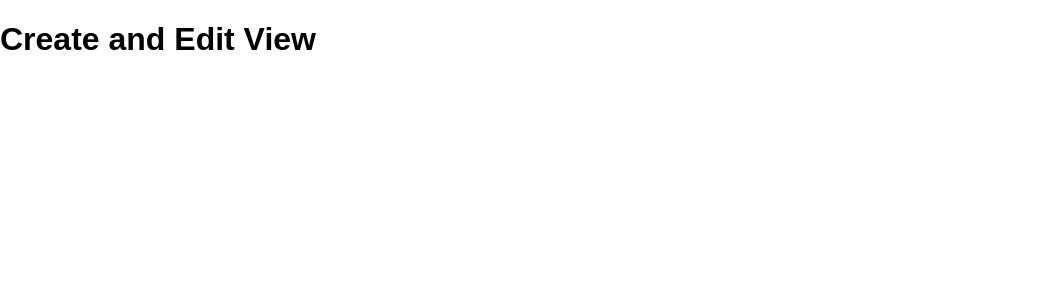
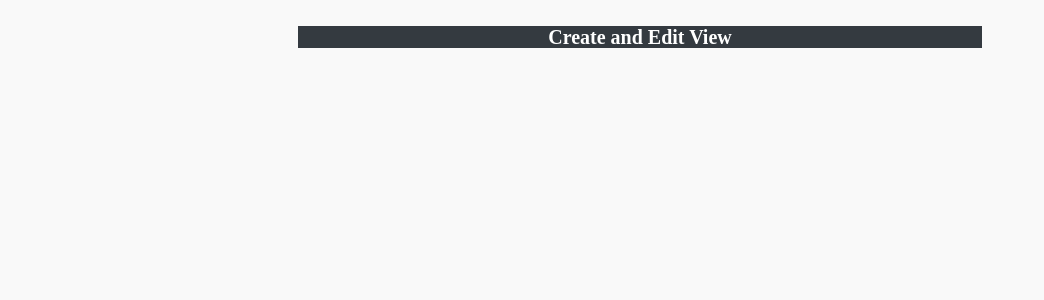
Before and after one commit to TeslaMotors91/Udacity-Readable, a React (Create React App) app: page /createEdit in a window 1280 px wide. Shown: the top 300 px of the page, without its empty margins (0-1044 px from the left). Built offline with nearby package versions, Linux system fonts and the light colour scheme.

Commit message:
feat: Implement styling on the root page.

```diff
--- a/package.json
+++ b/package.json
@@ -6,6 +6,7 @@
     "axios": "^0.17.1",
     "lodash": "^4.17.5",
     "prop-types": "^15.6.1",
+    "radium": "^0.22.0",
     "react": "^16.2.0",
     "react-dom": "^16.2.0",
     "react-redux": "^5.0.6",
--- a/src/App.css
+++ b/src/App.css
@@ -1,28 +1,97 @@
-.App {
-  text-align: center;
+html {
+  font-size: 62.5%;
+  font-family: serif;
 }
 
-.App-logo {
-  animation: App-logo-spin infinite 20s linear;
-  height: 80px;
+body {
+  font-size: 1.8rem;
+  line-height: 1.618;
+  max-width: 38em;
+  margin: auto;
+  color: #4a4a4a;
+  background-color: #f9f9f9;
+  padding: 13px;
 }
 
-.App-header {
-  background-color: #222;
-  height: 150px;
-  padding: 20px;
-  color: white;
+@media (max-width: 684px) {
+  body {
+    font-size: 1.53rem;
+  }
 }
 
-.App-title {
+@media (max-width: 382px) {
+  body {
+    font-size: 1.35rem;
+  }
+}
+
+h1,
+h2,
+h3,
+h4,
+h5,
+h6 {
+  line-height: 1.1;
+  font-family: Verdana, Geneva, sans-serif;
+  font-weight: 700;
+  overflow-wrap: break-word;
+  word-wrap: break-word;
+  -ms-word-break: break-all;
+  word-break: break-word;
+  -ms-hyphens: auto;
+  -moz-hyphens: auto;
+  -webkit-hyphens: auto;
+  hyphens: auto;
+}
+
+h1 {
+  font-size: 2.35em;
+}
+
+h2 {
+  font-size: 2em;
+}
+
+h3 {
+  font-size: 1.75em;
+}
+
+h4 {
   font-size: 1.5em;
 }
 
-.App-intro {
-  font-size: large;
+h5 {
+  font-size: 1.25em;
 }
 
-@keyframes App-logo-spin {
-  from { transform: rotate(0deg); }
-  to { transform: rotate(360deg); }
+h6 {
+  font-size: 1em;
 }
+
+#root {
+  height: 100%;
+}
+
+.post {
+  border: 1px dashed #ff5138;
+  margin: 10px;
+  padding: 30px;
+}
+
+.sm-label {
+  color: lightcyan;
+}
+
+.post a.h2 {
+  color: #ff5138;
+}
+
+.post a:hover,
+.post a:active {
+  color: #eb1d00;
+  text-decoration: none;
+}
+
+textarea {
+  height: 10em;
+}
--- a/src/App.js
+++ b/src/App.js
@@ -1,9 +1,10 @@
 // Dependency import
 import React from 'react';
-import { Route } from 'react-router-dom';
+import { BrowserRouter, Route, Switch } from 'react-router-dom';
 
 // Local imports
 import RootView from './containers/RootView';
+import Header from './components/common/Header';
 import CategoryView from './containers/CategoryView';
 import PostDetailView from './containers/PostDetailView';
 import CreateEditView from './containers/CreateEditView';
@@ -13,12 +14,17 @@ import './App.css';
 class ReadableApp extends React.Component {
   render() {
     return (
-      <div className="app">
-        <Route exact path="/" component={RootView} />
-        <Route path="/category" component={CategoryView} />
-        <Route path="/postDetail" component={PostDetailView} />
-        <Route path="/createEdit" component={CreateEditView} />
-      </div>
+      <BrowserRouter>
+        <div>
+          {/* <Header title="Readable" /> */}
+          <Switch>
+            <Route exact path="/" component={RootView} />
+            <Route pexact path="/category" component={CategoryView} />
+            <Route exact path="/postDetail" component={PostDetailView} />
+            <Route exact path="/createEdit" component={CreateEditView} />
+          </Switch>
+        </div>
+      </BrowserRouter>
     );
   }
 }
--- a/src/components/common/Button.js
+++ b/src/components/common/Button.js
@@ -1,20 +1,56 @@
 import React from 'react';
+import Radium from 'radium';
 // A constant to handle the Title of the ListBooks container/screen
-const Button = props => {
-  return (
-    <button
-      onClick={this.handleClick}
-      style={{
-        width: '75px',
-        height: '25px',
-        backgroundColor: 'black',
-        color: 'white',
-        borderRadius: 4
-      }}
-    >
-      {props.name}
-    </button>
-  );
+
+class Button extends React.Component {
+  render() {
+    // Inside render
+    return (
+      //   <button style={[styles.base, this.props.block && styles.block]}>{this.props.children}</button>
+      <div>
+        <button key="keyForButton" style={[styles.button]}>
+          Hover me!
+        </button>
+        {Radium.getState(this.state, 'keyForButton', ':hover') ? <span> Hovering!</span> : null}
+      </div>
+    );
+  }
+}
+
+var styles = {
+  base: {
+    background: 'blue',
+    border: 0,
+    borderRadius: 4,
+    color: 'white',
+    padding: '1.5em',
+
+    ':hover': {
+      backgroundColor: 'red'
+    },
+
+    ':focus': {
+      backgroundColor: 'green'
+    },
+
+    ':active': {
+      backgroundColor: 'yellow'
+    }
+  },
+
+  block: {
+    display: 'block',
+
+    ':hover': {
+      boxShadow: '0 3px 0 rgba(0,0,0,0.2)'
+    }
+  },
+  button: {
+    // Even though we don't have any special styles on the button, we need
+    // to add empty :hover styles here to tell Radium to track this element's
+    // state.
+    ':hover': {}
+  }
 };
 
-export default Button;
+export default Radium(Button);
--- /dev/null
+++ b/src/components/common/Buttons.js
@@ -0,0 +1,20 @@
+import React from 'react';
+
+const styles = {
+  buttonStyle: {
+    height: 23,
+    width: 100,
+    flexDirection: 'row',
+    margin: 2,
+    marginLeft: 4,
+    marginRight: 4,
+    alignItems: 'center',
+    justifyContent: 'center'
+  }
+};
+
+const Buttons = props => {
+  return <button style={styles.buttonStyle}>{props.name}</button>;
+};
+
+export default Buttons;
--- /dev/null
+++ b/src/components/common/Header.js
@@ -0,0 +1,19 @@
+import React from 'react';
+import PropTypes from 'prop-types';
+import { Link } from 'react-router-dom';
+
+const Header = ({ title }) => (
+  <div>
+    <nav className="navbar bg-dark">
+      <Link className="navbar-brand text-light" to="/">
+        {title}
+      </Link>
+    </nav>
+  </div>
+);
+
+Header.propTypes = {
+  title: PropTypes.string.isRequired
+};
+
+export default Header;
--- a/src/components/common/Title.js
+++ b/src/components/common/Title.js
@@ -4,8 +4,18 @@ import PropTypes from 'prop-types';
 // A constant to handle the Title of the ListBooks container/screen
 const Title = props => {
   return (
-    <div className="list-books-title">
-      <h1>{props.name}</h1>
+    <div className="header-title">
+      <h1
+        style={{
+          fontFamily: 'sansSerif',
+          fontSize: 20,
+          textAlign: 'center',
+          backgroundColor: '#343a40',
+          color: 'white'
+        }}
+      >
+        {props.name}
+      </h1>
     </div>
   );
 };
--- a/src/containers/RootView.js
+++ b/src/containers/RootView.js
@@ -4,25 +4,28 @@ import { connect } from 'react-redux';
 import _ from 'lodash';
 
 import Title from '../components/common/Title';
-import Button from '../components/common/Button';
+import Button from '../components/common/Buttons';
+import Buttons from '../components/common/Buttons';
 import { fetchCategories, fetchCategoryPosts } from '../actions';
 import { capitalize } from '../utils/helpers';
+
+const btnWidth = { width: '100px' };
+const defaultStyle = 'btn btn-outline-secondary mr-2';
+const activeStyle = 'btn btn-danger mr-2';
 
 // Class to handle the organization of each component, this is one of two screen/routes
 class RootView extends Component {
   constructor(props) {
     super(props);
-    this.state = { isToggleOn: true };
-
-    // This binding is necessary to make `this` work in the callback
-    this.handleClick = this.handleClick.bind(this);
+    this.state = { isChecked: true };
   }
 
-  handleClick() {
-    this.setState(prevState => ({
-      isToggleOn: !prevState.isToggleOn
-    }));
-  }
+  toggleChange = () => {
+    this.setState({
+      isChecked: !this.state.isChecked
+    });
+  };
+
   componentWillMount() {
     this.props.fetchCategories();
   }
@@ -39,22 +42,19 @@ class RootView extends Component {
     const { categories } = this.props;
 
     return (
-      <div className="list-books">
-        <Title name="Root View" />
-        {/* _props.map(prop => this.props.updateField(prop, props[prop])); */}
-        <Button name={'All'} key={'All'} onClick={this.handleClick} />
-        {_.map(categories, category => (
-          <Button name={capitalize(category.name)} key={category.name} onClick={this.handleClick} />
-        ))}
-        <div className="post-detail">
-          <Link to="/postDetail">Post Detail</Link>
+      <div className="list-categories">
+        <Title name="Readable" />
+        <div>
+          <Buttons name="All" />
+          <Buttons name="React" />
+          <Buttons name="Redux" />
+          <Buttons name="Udacity" />
         </div>
-        <div className="create-edit">
-          <Link to="/createEdit">Create and Edit</Link>
-        </div>
-        <div className="category">
-          <Link to="/category">Pick Category</Link>
-        </div>
+        <a style={{ fontSize: 15 }}> Sort By </a>
+        <input type="checkbox" checked={this.state.isChecked} onChange={this.toggleChange} />
+        <a style={{ fontSize: 15 }}> Date </a>
+        <input type="checkbox" checked={!this.state.isChecked} onChange={this.toggleChange} />
+        <a style={{ fontSize: 15 }}> Score </a>
       </div>
     );
   }
```
Also changed, not shown: 1 other file (tests, documents, lock files or other folders).
